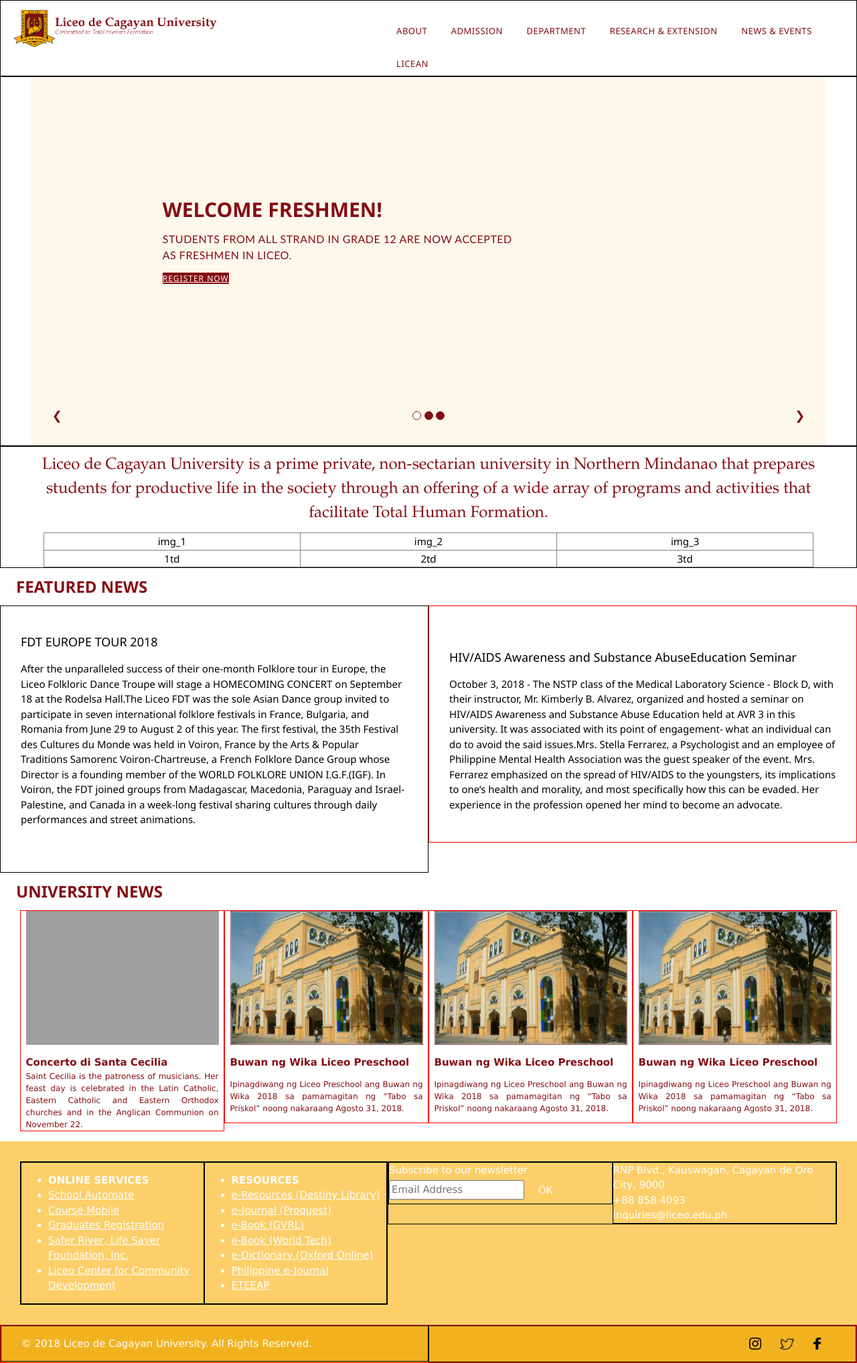
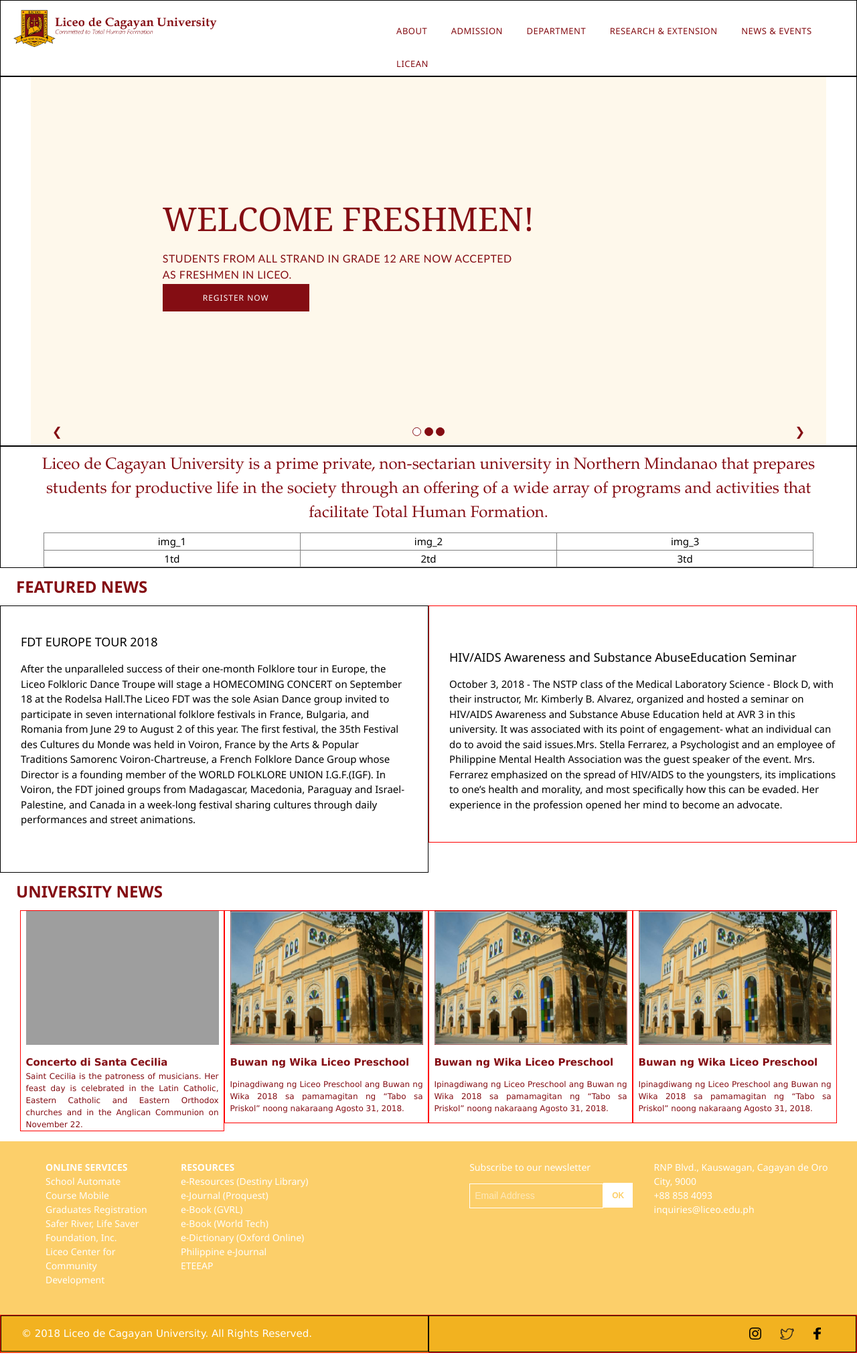
Before and after one commit to jayneeauza/jayneeauza.github.io, a PHP site: page /home.html in a window 1280 px wide. Shown: the whole page at 67% size. Run offline with PHP 8.4, Linux system fonts and the light colour scheme; grey boxes are pictures that could not be loaded.

Commit message:
Update home.css

```diff
--- a/css/home.css
+++ b/css/home.css
@@ -23,21 +23,31 @@
 }
 
 #divftlinks {
+	font-family:Segoe, "Segoe UI", "DejaVu Sans", "Trebuchet MS", Verdana, sans-serif;
 	background-color:#fccf6a;
+	font-size:14px;
 	color:#FFFFFF;
 	padding:2em;
 }
 
 #divftlinks .column {
-	border:1px solid black;
+	/*border:1px solid black;*/
 }
 
 #divftlinks .clmn-1 {
+	width:55%;
+}
+
+#divftlinks .clmn-2 {
 	width:45%;
 }
 
-#divftlinks .clmn-2 {
-	width:55%;
+#divftlinks .clmn-1-1 {
+	width:30%;
+}
+
+#divftlinks a:hover {
+	text-decoration:underline;
 }
 
 #divftcpyrght {
@@ -87,7 +97,6 @@
 
 #divnavslide span:hover {
 	background-color:transparent;
-
 }
 
 #divnavslide div {
@@ -113,15 +122,35 @@
 	margin-right:1.5em;
 }
 
+#divcntctinfo {
+
+}
+
+#divsub {
+	margin-top:1em;
+}
+
+#divsub button {
+	padding:0.7em 1em 0.7em 1em;
+	background-color:#FFFFFF;
+	border:1px solid #FFFFFF;
+	font-family:Arial;
+	margin-left:-0.3em;
+	margin-top:-2px;
+	color:#FCCF6A;
+	font-size:12px;
+	font-weight:bold;
+}
+
 .ban-1 {
 	color:#840d13;
-	/*border:1px solid red;*/
 	padding:11em;
 }
 
 .ban-1 h2 {
 	/*font-weight:bold;*/
-	font-weight:bold;
+	font-size:49px;
+	font-family:Georgia;
 }
 
 .ban-1 h6 {
@@ -133,8 +162,33 @@
 	background-color:#840d13;
 	color:#FFFFFF;
 	width:200px;
+	height:40px;
 	font-size:12px;
 	letter-spacing:1px;
+	border:none;
+	padding:1em 5em 1em 5em;
+	text-decoration:none;
+}
+
+.btn:hover {
+	background-color:transparent;
+	color:#840d13;
+	border:1px solid #840d13;
+	cursor:pointer;
+}
+
+.inpttxt {
+	border:1px solid #FFFFFF;
+	background:transparent;
+	color:#FFFFFF;
+	padding:0.5em;
+	font-family:Arial;
+	outline:#FFFFFF;
+	width:200px;
+}
+
+a {
+	text-decoration:none;
 }
 
 .cl-cap-ttle {
@@ -146,9 +200,10 @@
 	font-size:12px;
 }
 
-/*#divslide .mySlides {
+#divslide .mySlides {
 	height:500px;
-}*/
+	margin:0;
+}
 
 .cl-cap {
 	text-align:justify;
@@ -189,8 +244,10 @@
 	padding:2em;
 }
 
-.n-list {
+.n-list ul {
+	display:inline-block;
 	list-style:none;
+	margin-top:0;
 }
 
 .cl-txt-cntr {
```
